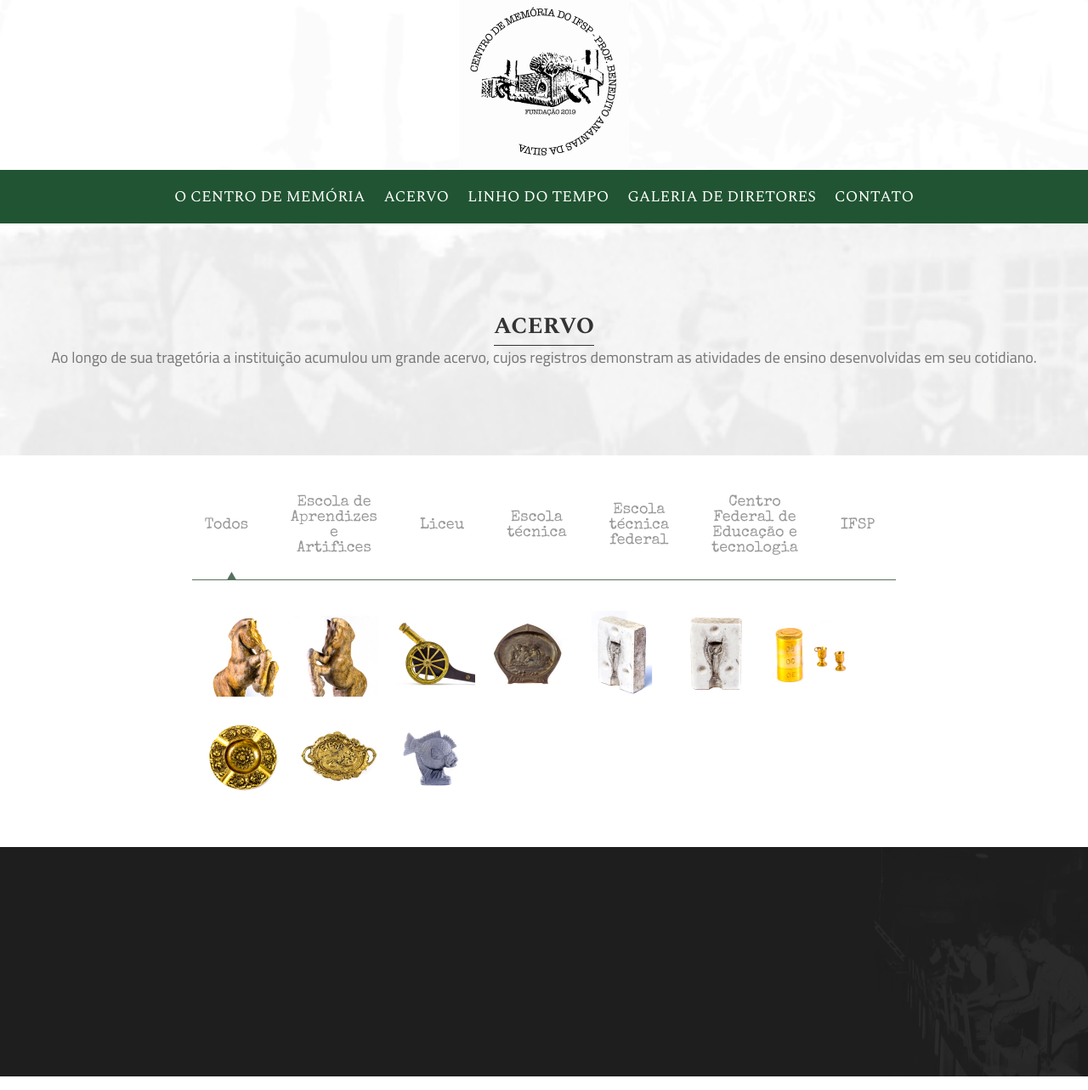
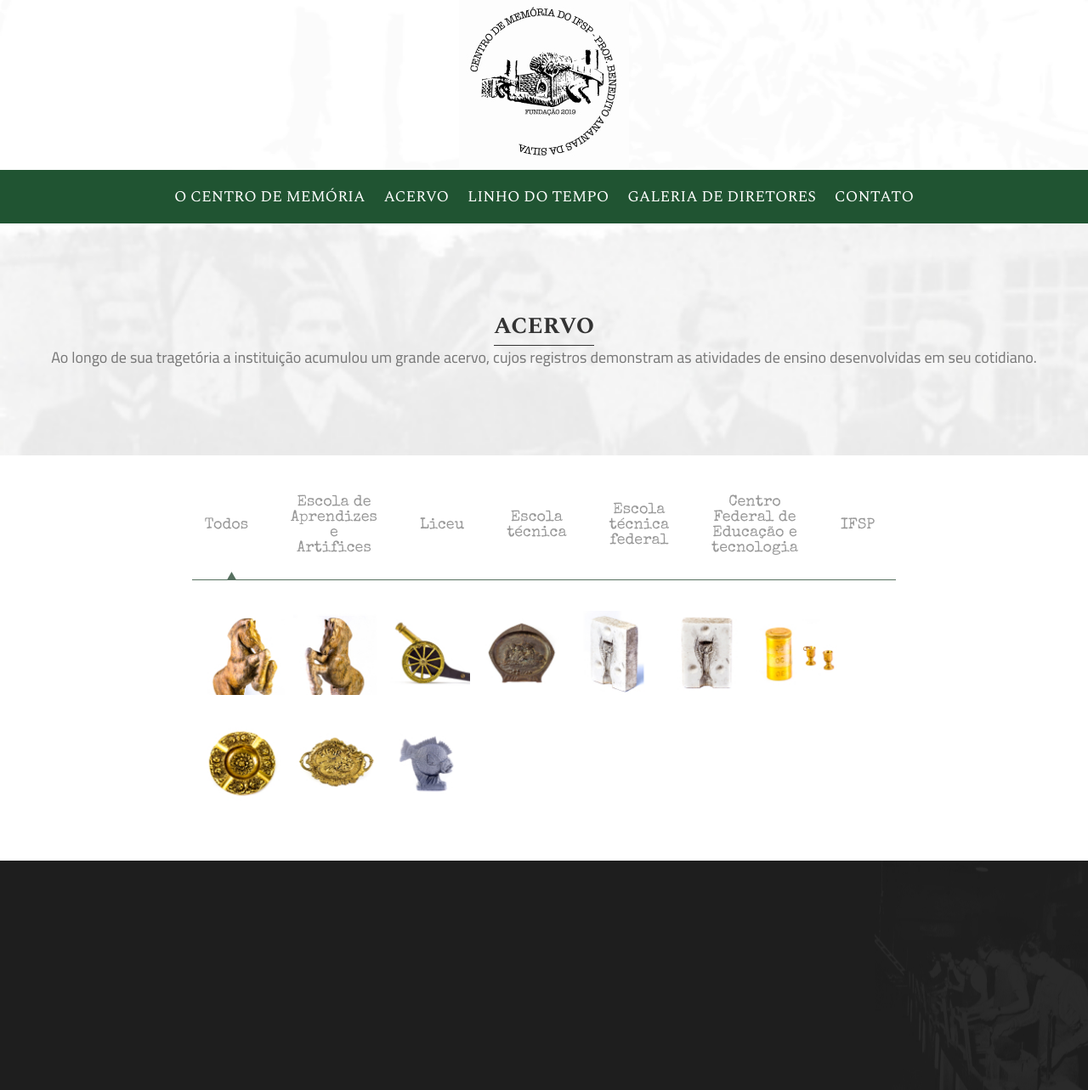
Before and after one commit to ifspcodelab/frontend-memoria-ifsp, a Jekyll site: the page built from docs/acervo.html, in a window 1280 px wide. Shown: the whole page at 85% size. Built offline with Jekyll 4.4.1, drawn with Linux system fonts in a browser that asks for light colours.

Commit message:
definido tamanho padrao para as imagens da galeria

```diff
--- a/docs/_sass/gallery.scss
+++ b/docs/_sass/gallery.scss
@@ -13,12 +13,12 @@
   .gallery-item {
     margin-right: 10px;
     margin-bottom: 20px;
-    width: 101px;
-    height: 101px;
   }
 
   .gallery-item img {
     cursor: pointer;
+    width: 5.5rem;
+    height: 5.5rem;
   }
 
   .gallery-filter {
```
Also changed, not shown: docs/acervo.html (line endings or trailing spaces).
